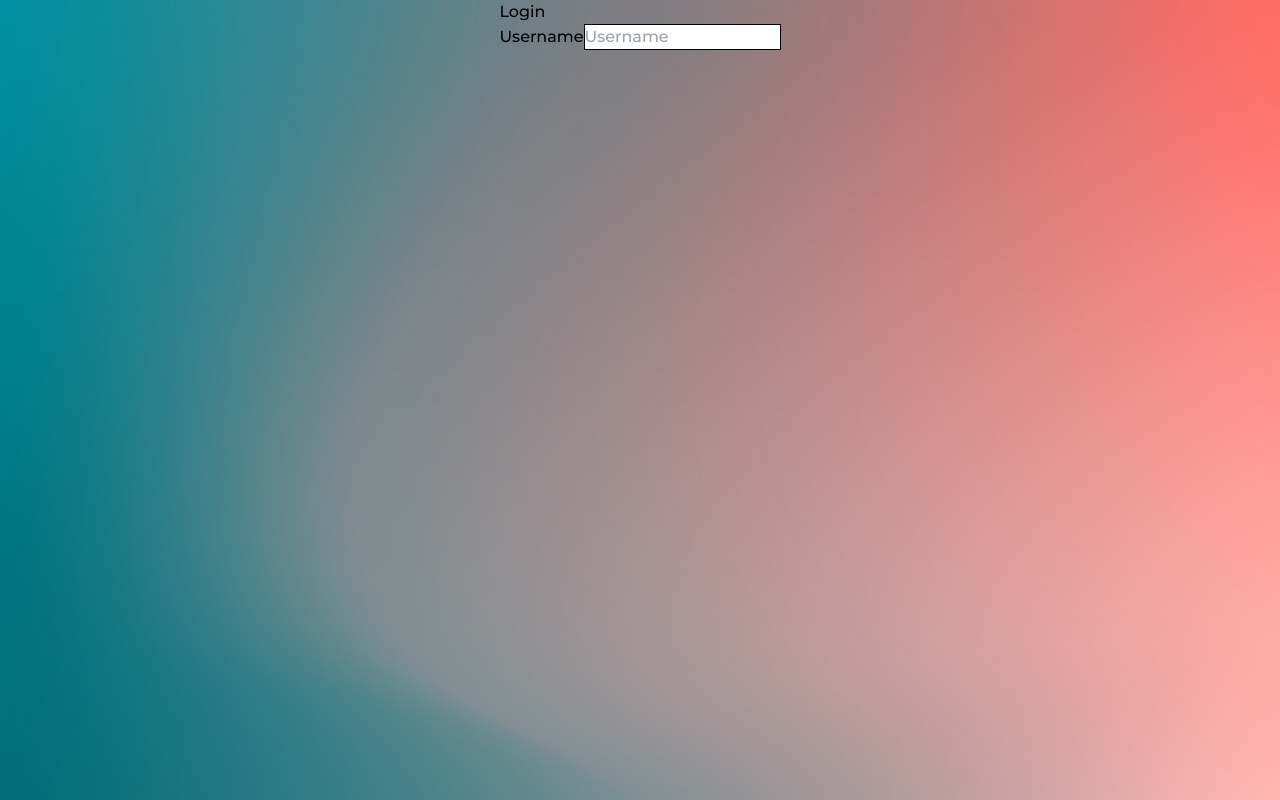
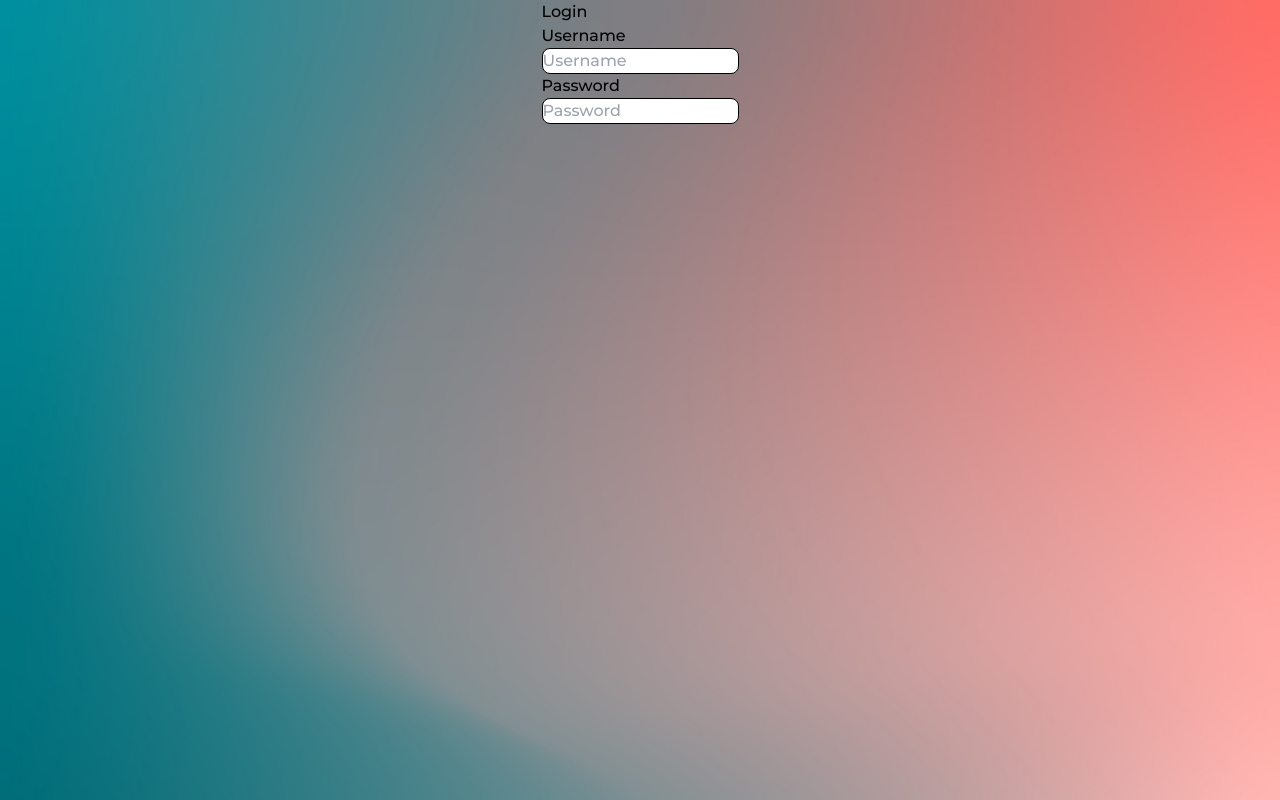
Before and after one commit to nguyenfamj/MERN_Skil, a React (Create React App) app in the folder client/: page /login in a window 1280 px wide. Built offline with nearby package versions, Linux system fonts and the light colour scheme.

Commit message:
update the form and state of the form

```diff
--- a/client/src/components/GlassForm/GlassForm.tsx
+++ b/client/src/components/GlassForm/GlassForm.tsx
@@ -3,10 +3,15 @@ import React from 'react';
 // Import Form Components
 import GlassInput from './GlassInput/GlassInput';
 
-const GlassForm = () => {
+// Import interface
+import { glassFormProps } from '../../interfaces/formInputs';
+
+const GlassForm = ({ inputs, values, onChange }: glassFormProps) => {
   return (
-    <form>
-      <GlassInput placeholder='Username' />
+    <form className=''>
+      {inputs.map((input) => (
+        <GlassInput metas={input} key={input.id} values={values} onChange={onChange} />
+      ))}
     </form>
   );
 };
--- a/client/src/components/GlassForm/GlassInput/GlassInput.tsx
+++ b/client/src/components/GlassForm/GlassInput/GlassInput.tsx
@@ -1,14 +1,15 @@
 import React from 'react';
 
-interface propTypes {
-  placeholder: string;
-}
+// Import interface
+import { inputMetas, glassInputProps } from '../../../interfaces/formInputs';
 
-const GlassInput = ({ placeholder }: propTypes) => {
+const GlassInput = ({ metas, values, onChange }: glassInputProps) => {
+  const { id, errorMessage, label, required, ...inputProps }: inputMetas = metas;
+
   return (
-    <div className=''>
-      <label>Username</label>
-      <input placeholder={placeholder} className='border border-black ' />
+    <div className='flex flex-col'>
+      <label>{label}</label>
+      <input {...inputProps} className='border border-black rounded-lg' />
     </div>
   );
 };
--- /dev/null
+++ b/client/src/interfaces/formInputs.ts
@@ -0,0 +1,36 @@
+export type onChangeType = (event: any) => void;
+
+export interface inputMetas {
+  id: number;
+  name: string;
+  type: string;
+  placeholder: string;
+  errorMessage?: string;
+  label: string;
+  pattern?: string;
+  required: boolean;
+}
+
+export interface loginInput {
+  username: string;
+  password: string;
+}
+
+export interface registerInput {
+  username: string;
+  password: string;
+  firstname: string;
+  lastname: string;
+}
+
+export interface glassFormProps {
+  inputs: inputMetas[];
+  values: loginInput | registerInput;
+  onChange: onChangeType;
+}
+
+export interface glassInputProps {
+  metas: inputMetas;
+  values: loginInput | registerInput;
+  onChange: onChangeType;
+}
--- a/client/src/pages/Auth/LoginForm/LoginForm.tsx
+++ b/client/src/pages/Auth/LoginForm/LoginForm.tsx
@@ -1,16 +1,53 @@
-import React from 'react';
+import React, { useState } from 'react';
 
 // Import Login Interface
-import { LoginType } from '../../../interfaces/formInterface';
+import { inputMetas, onChangeType } from '../../../interfaces/formInputs';
 
 // Import Form Components
 import GlassForm from '../../../components/GlassForm/GlassForm';
 
+// Inputs data
+const inputs: inputMetas[] = [
+  {
+    id: 1,
+    name: 'username',
+    type: 'text',
+    placeholder: 'Username',
+    errorMessage: "Username shouldn't include any special character!",
+    label: 'Username',
+    pattern: '^[A-Za-z0-9]{2,}$',
+    required: true,
+  },
+  {
+    id: 2,
+    name: 'password',
+    type: 'password',
+    placeholder: 'Password',
+    errorMessage:
+      'Password should be more than 8 characters and includes at least 1 letter, 1 number and 1 special character!',
+    label: 'Password',
+    pattern: `^(?=.*[0-9])(?=.*[a-zA-Z])(?=.*[!@#$%^&*])[a-zA-Z0-9!@#$%^&*]{8,}$`,
+    required: true,
+  },
+];
+
 const LoginForm = () => {
+  const [values, setValues] = useState({
+    username: '',
+    password: '',
+  });
+
+  const onChange: onChangeType = (e: any) => {
+    setValues({
+      ...values,
+      [e.target.name]: e.target.value,
+    });
+  };
+
   return (
     <div>
       <h1>Login</h1>
-      <GlassForm />
+      <GlassForm inputs={inputs} values={values} onChange={onChange} />
     </div>
   );
 };
--- a/client/src/pages/Auth/RegisterForm/RegisterForm.tsx
+++ b/client/src/pages/Auth/RegisterForm/RegisterForm.tsx
@@ -1,10 +1,84 @@
-import React from 'react';
+import React, { useState } from 'react';
 
-// Import Login Interface
-import { LoginType } from '../../../interfaces/formInterface';
+// Import Register Interface
+import { inputMetas, onChangeType, registerInput } from '../../../interfaces/formInputs';
+
+// Import Form Components
+import GlassForm from '../../../components/GlassForm/GlassForm';
 
 const Register = () => {
-  return <div>Register</div>;
+  const [values, setValues] = useState({
+    username: '',
+    password: '',
+  });
+
+  // Input data
+  const inputs: inputMetas[] = [
+    {
+      id: 1,
+      name: 'username',
+      type: 'text',
+      placeholder: 'Username',
+      errorMessage: "Username shouldn't include any special character!",
+      label: 'Username',
+      pattern: '^[A-Za-z0-9]{2,}$',
+      required: true,
+    },
+    {
+      id: 2,
+      name: 'password',
+      type: 'password',
+      placeholder: 'Password',
+      errorMessage:
+        'Password should be more than 8 characters and includes at least 1 letter, 1 number and 1 special character!',
+      label: 'Password',
+      pattern: `^(?=.*[0-9])(?=.*[a-zA-Z])(?=.*[!@#$%^&*])[a-zA-Z0-9!@#$%^&*]{8,}$`,
+      required: true,
+    },
+    {
+      id: 3,
+      name: 'password',
+      type: 'password',
+      placeholder: 'Password',
+      errorMessage:
+        'Password should be more than 8 characters and includes at least 1 letter, 1 number and 1 special character!',
+      label: 'Password',
+      pattern: `^(?=.*[0-9])(?=.*[a-zA-Z])(?=.*[!@#$%^&*])[a-zA-Z0-9!@#$%^&*]{8,}$`,
+      required: true,
+    },
+    {
+      id: 4,
+      name: 'firstname',
+      type: 'text',
+      placeholder: 'Firstname',
+      errorMessage: "Firstname shouldn't include any special character and number!",
+      label: 'Firstname',
+      pattern: '^[A-Za-z]{2,}$',
+      required: true,
+    },
+    {
+      id: 5,
+      name: 'lastname',
+      type: 'text',
+      placeholder: 'Lastname',
+      errorMessage: "Lastname shouldn't include any special character and number!",
+      label: 'Lastname',
+      pattern: '^[A-Za-z]{2,}$',
+      required: true,
+    },
+  ];
+  const onChange: onChangeType = (e: any) => {
+    setValues({
+      ...values,
+      [e.target.name]: e.target.value,
+    });
+  };
+  return (
+    <div>
+      <h1>Register</h1>
+      <GlassForm inputs={inputs} values={values} onChange={onChange} />
+    </div>
+  );
 };
 
 export default Register;
```
Also changed, not shown: client/src/interfaces/formInterface.ts (deleted, +0 -11 lines).
